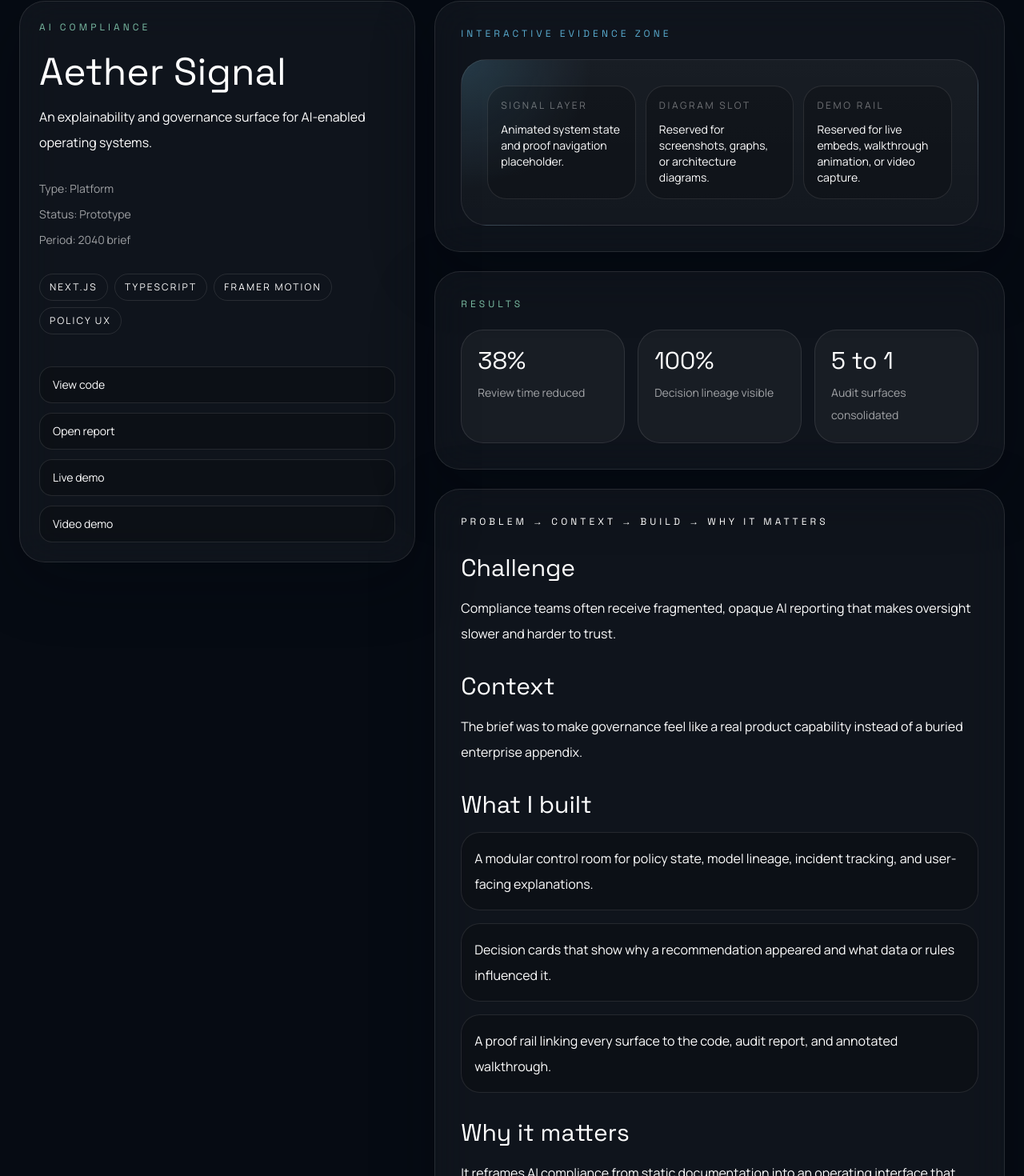
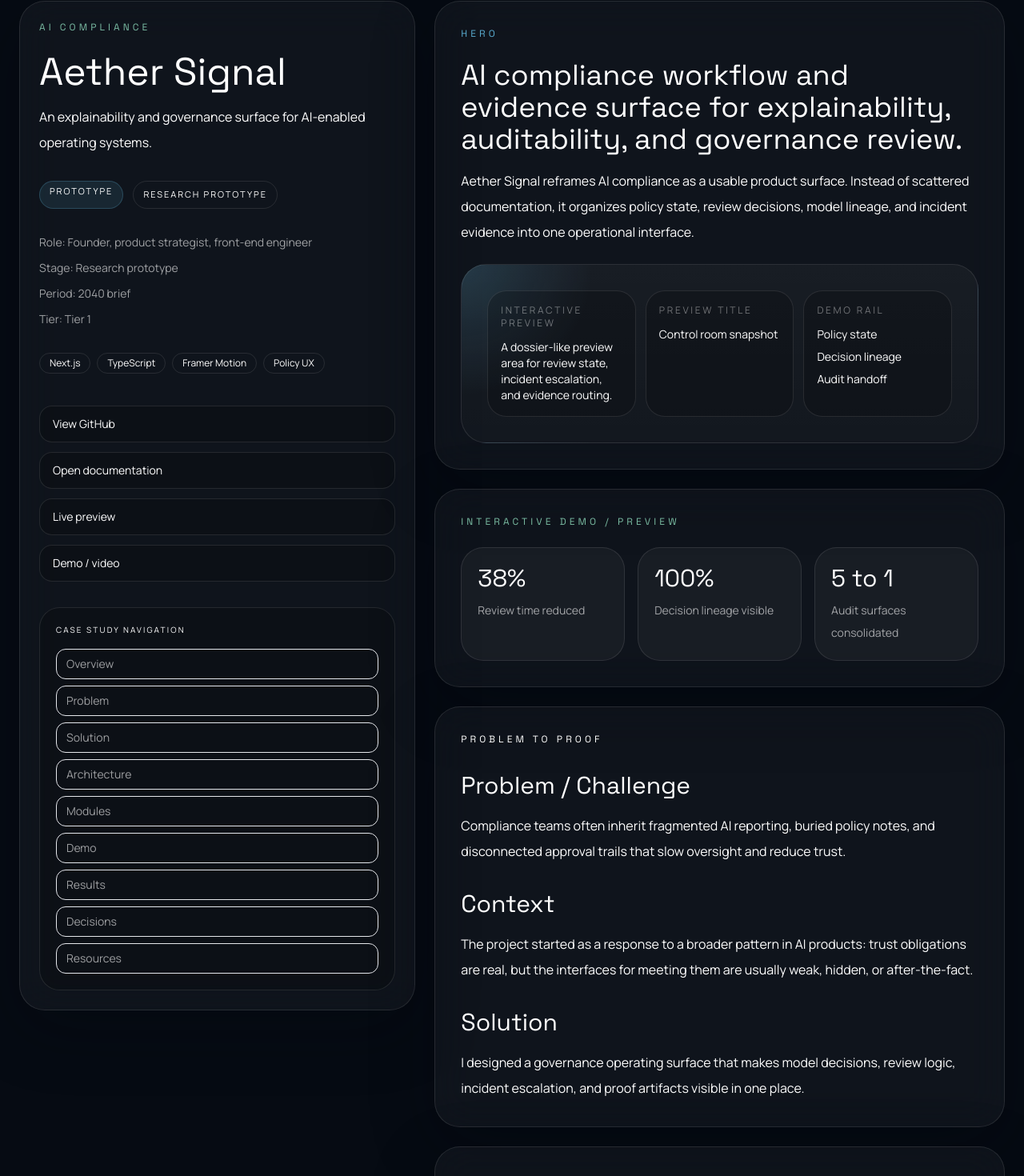
Before and after one commit to jkmalra/portfolio, a Next.js app: page /projects/aether-signal in a window 1280 px wide. Shown: the part 140-1610 px from the top of the page at 80% size. Built offline with nearby package versions, Linux system fonts and the light colour scheme.

Commit message:
Revamp project dossier pages

```diff
--- a/app/projects/[slug]/page.tsx
+++ b/app/projects/[slug]/page.tsx
@@ -1,11 +1,15 @@
 import Link from "next/link";
 import { notFound } from "next/navigation";
 import { Reveal } from "@/components/motion/reveal";
+import { CaseStudySidebarNav } from "@/components/site/case-study-sidebar-nav";
 import { MetricCluster } from "@/components/site/metric-cluster";
-import { projects } from "@/lib/site-data";
+import { ProjectStatusBadge } from "@/components/site/project-status-badge";
+import { ProjectTagList } from "@/components/site/project-tag-list";
+import { ResourcesSection } from "@/components/site/resources-section";
+import { getAllProjects, getProjectBySlug, getRelatedProjects } from "@/lib/project-content";
 
 export function generateStaticParams() {
-  return projects.map((project) => ({ slug: project.slug }));
+  return getAllProjects().map((project) => ({ slug: project.slug }));
 }
 
 export default async function ProjectDetailPage({
@@ -14,109 +18,174 @@
   params: Promise<{ slug: string }>;
 }) {
   const { slug } = await params;
-  const project = projects.find((entry) => entry.slug === slug);
+  const project = getProjectBySlug(slug);
 
   if (!project) {
     notFound();
   }
 
+  const relatedProjects = getRelatedProjects(project);
+
   return (
-    <div id="main-content" className="mx-auto w-[min(1320px,calc(100%-2rem))] py-12 md:w-[min(1320px,calc(100%-3rem))] md:py-16">
+    <div
+      id="main-content"
+      className="mx-auto w-[min(1320px,calc(100%-2rem))] py-12 md:w-[min(1320px,calc(100%-3rem))] md:py-16"
+    >
       <Reveal className="grid gap-6 xl:grid-cols-[0.82fr,1.18fr]">
         <aside className="surface-shell h-fit p-6 md:sticky md:top-24">
-          <p className="font-display text-xs uppercase tracking-[0.34em] text-aurora/75">{project.domain}</p>
+          <p className="font-display text-xs uppercase tracking-[0.34em] text-aurora/75">{project.category}</p>
           <h1 className="mt-6 font-display text-4xl leading-none text-white md:text-5xl">{project.title}</h1>
           <p className="mt-4 text-base leading-8 text-white/64">{project.strapline}</p>
 
-          <div className="mt-8 space-y-3 text-sm text-white/60">
-            <p>Type: {project.type}</p>
-            <p>Status: {project.status}</p>
-            <p>Period: {project.year}</p>
+          <div className="mt-8 flex flex-wrap gap-3">
+            <ProjectStatusBadge status={project.status} />
+            <span className="rounded-full border border-white/10 px-3 py-2 text-[11px] uppercase tracking-[0.18em] text-white/52">
+              {project.stage}
+            </span>
           </div>
 
-          <div className="mt-8 flex flex-wrap gap-2">
-            {project.stack.map((item) => (
-              <span key={item} className="rounded-full border border-white/10 px-3 py-2 text-xs uppercase tracking-[0.18em] text-white/52">
-                {item}
-              </span>
-            ))}
+          <div className="mt-8 space-y-3 text-sm text-white/60">
+            <p>Role: {project.role}</p>
+            <p>Stage: {project.stage}</p>
+            <p>Period: {project.year}</p>
+            <p>Tier: {project.tier}</p>
+          </div>
+
+          <div className="mt-8">
+            <ProjectTagList tags={project.stack} />
           </div>
 
           <div className="mt-10 grid gap-3">
-            <Link href={project.links.code} className="rounded-2xl border border-white/10 bg-black/20 px-4 py-3 text-sm text-white/78">
-              View code
+            {project.links.github ? (
+              <Link
+                href={project.links.github}
+                className="rounded-2xl border border-white/10 bg-black/20 px-4 py-3 text-sm text-white/78"
+              >
+                View GitHub
               </Link>
-            <Link href={project.links.report} className="rounded-2xl border border-white/10 bg-black/20 px-4 py-3 text-sm text-white/78">
-              Open report
+            ) : null}
+            {project.links.docs ? (
+              <Link
+                href={project.links.docs}
+                className="rounded-2xl border border-white/10 bg-black/20 px-4 py-3 text-sm text-white/78"
+              >
+                Open documentation
               </Link>
-            <Link href={project.links.live} className="rounded-2xl border border-white/10 bg-black/20 px-4 py-3 text-sm text-white/78">
-              Live demo
+            ) : null}
+            {project.links.live ? (
+              <Link
+                href={project.links.live}
+                className="rounded-2xl border border-white/10 bg-black/20 px-4 py-3 text-sm text-white/78"
+              >
+                Live preview
               </Link>
-            <Link href={project.links.video} className="rounded-2xl border border-white/10 bg-black/20 px-4 py-3 text-sm text-white/78">
-              Video demo
+            ) : null}
+            {project.links.demo ? (
+              <Link
+                href={project.links.demo}
+                className="rounded-2xl border border-white/10 bg-black/20 px-4 py-3 text-sm text-white/78"
+              >
+                Demo / video
               </Link>
+            ) : null}
+          </div>
+
+          <div className="mt-8">
+            <CaseStudySidebarNav />
           </div>
         </aside>
 
         <div className="space-y-6">
-          <section className="surface-shell overflow-hidden p-8">
-            <p className="font-display text-xs uppercase tracking-[0.34em] text-azure/80">Interactive evidence zone</p>
+          <section id="overview" className="surface-shell overflow-hidden p-8">
+            <p className="font-display text-xs uppercase tracking-[0.34em] text-azure/80">Hero</p>
+            <h2 className="mt-6 font-display text-4xl text-white">{project.summary}</h2>
+            <p className="mt-4 max-w-3xl text-base leading-8 text-white/64">{project.executiveSummary}</p>
             <div className="mt-6 rounded-[2rem] border border-white/10 bg-[radial-gradient(circle_at_top_left,_rgba(109,211,255,0.16),_transparent_24%),linear-gradient(180deg,_rgba(255,255,255,0.04),_rgba(255,255,255,0.02))] p-8">
               <div className="grid gap-3 md:grid-cols-3">
                 <div className="rounded-[1.5rem] border border-white/10 bg-black/20 p-4">
-                  <p className="text-xs uppercase tracking-[0.22em] text-white/40">Signal layer</p>
-                  <p className="mt-3 text-sm text-white/72">Animated system state and proof navigation placeholder.</p>
+                  <p className="text-xs uppercase tracking-[0.22em] text-white/40">{project.preview.eyebrow}</p>
+                  <p className="mt-3 text-sm text-white/72">{project.preview.description}</p>
                 </div>
                 <div className="rounded-[1.5rem] border border-white/10 bg-black/20 p-4">
-                  <p className="text-xs uppercase tracking-[0.22em] text-white/40">Diagram slot</p>
-                  <p className="mt-3 text-sm text-white/72">Reserved for screenshots, graphs, or architecture diagrams.</p>
+                  <p className="text-xs uppercase tracking-[0.22em] text-white/40">Preview title</p>
+                  <p className="mt-3 text-sm text-white/72">{project.preview.title}</p>
                 </div>
                 <div className="rounded-[1.5rem] border border-white/10 bg-black/20 p-4">
                   <p className="text-xs uppercase tracking-[0.22em] text-white/40">Demo rail</p>
-                  <p className="mt-3 text-sm text-white/72">Reserved for live embeds, walkthrough animation, or video capture.</p>
+                  <ul className="mt-3 space-y-2 text-sm text-white/72">
+                    {project.preview.items.map((item) => (
+                      <li key={item}>{item}</li>
+                    ))}
+                  </ul>
                 </div>
               </div>
             </div>
           </section>
 
-          <section className="surface-shell p-8">
-            <p className="font-display text-xs uppercase tracking-[0.34em] text-aurora/75">Results</p>
+          <section id="demo" className="surface-shell p-8">
+            <p className="font-display text-xs uppercase tracking-[0.34em] text-aurora/75">Interactive demo / preview</p>
             <div className="mt-6">
               <MetricCluster metrics={project.metrics} />
             </div>
           </section>
 
           <section className="surface-shell p-8">
-            <p className="font-display text-xs uppercase tracking-[0.34em] text-white/48">Problem → Context → Build → Why it matters</p>
+            <p className="font-display text-xs uppercase tracking-[0.34em] text-white/48">Problem to proof</p>
             <div className="mt-8 grid gap-8">
-              <article>
-                <h2 className="font-display text-3xl text-white">Challenge</h2>
-                <p className="mt-4 text-base leading-8 text-white/64">{project.challenge}</p>
+              <article id="problem">
+                <h2 className="font-display text-3xl text-white">Problem / Challenge</h2>
+                <p className="mt-4 text-base leading-8 text-white/64">{project.problem}</p>
               </article>
               <article>
                 <h2 className="font-display text-3xl text-white">Context</h2>
                 <p className="mt-4 text-base leading-8 text-white/64">{project.context}</p>
               </article>
-              <article>
-                <h2 className="font-display text-3xl text-white">What I built</h2>
-                <ul className="mt-4 space-y-4 text-base leading-8 text-white/64">
-                  {project.built.map((item) => (
+              <article id="solution">
+                <h2 className="font-display text-3xl text-white">Solution</h2>
+                <p className="mt-4 text-base leading-8 text-white/64">{project.solution}</p>
+              </article>
+            </div>
+          </section>
+
+          <section id="architecture" className="surface-shell p-8">
+            <h2 className="font-display text-3xl text-white">Architecture</h2>
+            <ul className="mt-6 space-y-4 text-base leading-8 text-white/64">
+              {project.architecture.map((item) => (
                 <li key={item} className="rounded-[1.5rem] border border-white/10 bg-black/20 p-4">
                   {item}
                 </li>
               ))}
             </ul>
+          </section>
+
+          <section id="modules" className="surface-shell p-8">
+            <h2 className="font-display text-3xl text-white">Modules / Features</h2>
+            <div className="mt-6 grid gap-4 md:grid-cols-2">
+              {project.modules.map((module) => (
+                <article key={module.name} className="rounded-[1.5rem] border border-white/10 bg-black/20 p-5">
+                  <h3 className="font-display text-2xl text-white">{module.name}</h3>
+                  <p className="mt-3 text-base leading-8 text-white/64">{module.summary}</p>
                 </article>
-              <article>
-                <h2 className="font-display text-3xl text-white">Why it matters</h2>
-                <p className="mt-4 text-base leading-8 text-white/64">{project.whyItMatters}</p>
-              </article>
+              ))}
             </div>
           </section>
 
-          <section className="grid gap-6 md:grid-cols-2">
+          {project.trustLayer ? (
+            <section className="surface-shell p-8">
+              <h2 className="font-display text-3xl text-white">Compliance / Risk / Trust layer</h2>
+              <ul className="mt-6 space-y-4 text-base leading-8 text-white/64">
+                {project.trustLayer.map((item) => (
+                  <li key={item} className="rounded-[1.5rem] border border-white/10 bg-black/20 p-4">
+                    {item}
+                  </li>
+                ))}
+              </ul>
+            </section>
+          ) : null}
+
+          <section id="results" className="grid gap-6 md:grid-cols-2">
             <article className="surface-shell p-8">
-              <h2 className="font-display text-3xl text-white">Results</h2>
+              <h2 className="font-display text-3xl text-white">Metrics / Results</h2>
               <ul className="mt-6 space-y-4 text-base leading-8 text-white/64">
                 {project.results.map((item) => (
                   <li key={item} className="rounded-[1.5rem] border border-white/10 bg-black/20 p-4">
@@ -126,9 +195,9 @@
               </ul>
             </article>
             <article className="surface-shell p-8">
-              <h2 className="font-display text-3xl text-white">Proof</h2>
+              <h2 className="font-display text-3xl text-white">How it works</h2>
               <ul className="mt-6 space-y-4 text-base leading-8 text-white/64">
-                {project.proof.map((item) => (
+                {project.architecture.slice(0, 3).map((item) => (
                   <li key={item} className="rounded-[1.5rem] border border-white/10 bg-black/20 p-4">
                     {item}
                   </li>
@@ -136,6 +205,75 @@
               </ul>
             </article>
           </section>
+
+          <section id="decisions" className="surface-shell p-8">
+            <h2 className="font-display text-3xl text-white">Decision Log</h2>
+            <div className="mt-6 grid gap-4">
+              {project.decisions.map((decision) => (
+                <article key={decision.title} className="rounded-[1.5rem] border border-white/10 bg-black/20 p-5">
+                  <h3 className="font-display text-2xl text-white">{decision.title}</h3>
+                  <p className="mt-3 text-base leading-8 text-white/64">{decision.summary}</p>
+                </article>
+              ))}
+            </div>
+          </section>
+
+          <section className="grid gap-6 md:grid-cols-2">
+            <article className="surface-shell p-8">
+              <h2 className="font-display text-3xl text-white">Roadmap</h2>
+              <ul className="mt-6 space-y-4 text-base leading-8 text-white/64">
+                {project.roadmap.map((item) => (
+                  <li key={item.title} className="rounded-[1.5rem] border border-white/10 bg-black/20 p-4">
+                    <p className="font-display text-xl text-white">{item.title}</p>
+                    <p className="mt-2 text-sm uppercase tracking-[0.2em] text-white/44">{item.status}</p>
+                  </li>
+                ))}
+              </ul>
+            </article>
+            <article className="surface-shell p-8">
+              <h2 className="font-display text-3xl text-white">Executive Summary</h2>
+              <p className="mt-6 text-base leading-8 text-white/64">{project.executiveSummary}</p>
+            </article>
+          </section>
+
+          <section id="resources" className="surface-shell p-8">
+            <h2 className="font-display text-3xl text-white">Resources / Links</h2>
+            <div className="mt-6">
+              <ResourcesSection resources={project.resources} />
+            </div>
+          </section>
+
+          <section className="grid gap-6 md:grid-cols-2">
+            <article className="surface-shell p-8">
+              <h2 className="font-display text-3xl text-white">Related Projects</h2>
+              <div className="mt-6 space-y-4">
+                {relatedProjects.map((entry) => (
+                  <Link
+                    key={entry.slug}
+                    href={`/projects/${entry.slug}`}
+                    className="block rounded-[1.5rem] border border-white/10 bg-black/20 p-4 text-white/72 transition hover:border-aurora/30"
+                  >
+                    <p className="font-display text-2xl text-white">{entry.title}</p>
+                    <p className="mt-3 text-sm leading-7">{entry.summary}</p>
+                  </Link>
+                ))}
+              </div>
+            </article>
+            <article className="surface-shell p-8">
+              <h2 className="font-display text-3xl text-white">Related Writing</h2>
+              <div className="mt-6 space-y-4">
+                {project.relatedWriting.map((href) => (
+                  <Link
+                    key={href}
+                    href={href}
+                    className="block rounded-[1.5rem] border border-white/10 bg-black/20 p-4 text-white/72 transition hover:border-aurora/30"
+                  >
+                    {href.replace("/intelligence/", "").replace(/-/g, " ")}
+                  </Link>
+                ))}
+              </div>
+            </article>
+          </section>
         </div>
       </Reveal>
     </div>
--- /dev/null
+++ b/components/site/case-study-sidebar-nav.tsx
@@ -0,0 +1,30 @@
+const sections = [
+  { id: "overview", label: "Overview" },
+  { id: "problem", label: "Problem" },
+  { id: "solution", label: "Solution" },
+  { id: "architecture", label: "Architecture" },
+  { id: "modules", label: "Modules" },
+  { id: "demo", label: "Demo" },
+  { id: "results", label: "Results" },
+  { id: "decisions", label: "Decisions" },
+  { id: "resources", label: "Resources" },
+];
+
+export function CaseStudySidebarNav() {
+  return (
+    <nav className="rounded-[1.6rem] border border-white/10 bg-black/20 p-5" aria-label="Case study sections">
+      <p className="text-[10px] uppercase tracking-[0.22em] text-white/34">Case study navigation</p>
+      <div className="mt-4 grid gap-2">
+        {sections.map((section) => (
+          <a
+            key={section.id}
+            href={`#${section.id}`}
+            className="rounded-xl border border-white/8 px-3 py-2 text-sm text-white/60 transition hover:border-white/16 hover:text-white"
+          >
+            {section.label}
+          </a>
+        ))}
+      </div>
+    </nav>
+  );
+}
--- /dev/null
+++ b/components/site/resources-section.tsx
@@ -0,0 +1,22 @@
+import Link from "next/link";
+import { ProjectResource } from "@/lib/project-content";
+
+type ResourcesSectionProps = {
+  resources: ProjectResource[];
+};
+
+export function ResourcesSection({ resources }: ResourcesSectionProps) {
+  return (
+    <div className="grid gap-3 md:grid-cols-2">
+      {resources.map((resource) => (
+        <Link
+          key={resource.href}
+          href={resource.href}
+          className="rounded-[1.35rem] border border-white/10 bg-black/20 p-4 text-sm text-white/72 transition hover:border-aurora/30"
+        >
+          {resource.label}
+        </Link>
+      ))}
+    </div>
+  );
+}
```
Also changed, not shown: app/projects/page.tsx (+6 -4 lines). Lines whose indentation alone changed are shown as unchanged.
